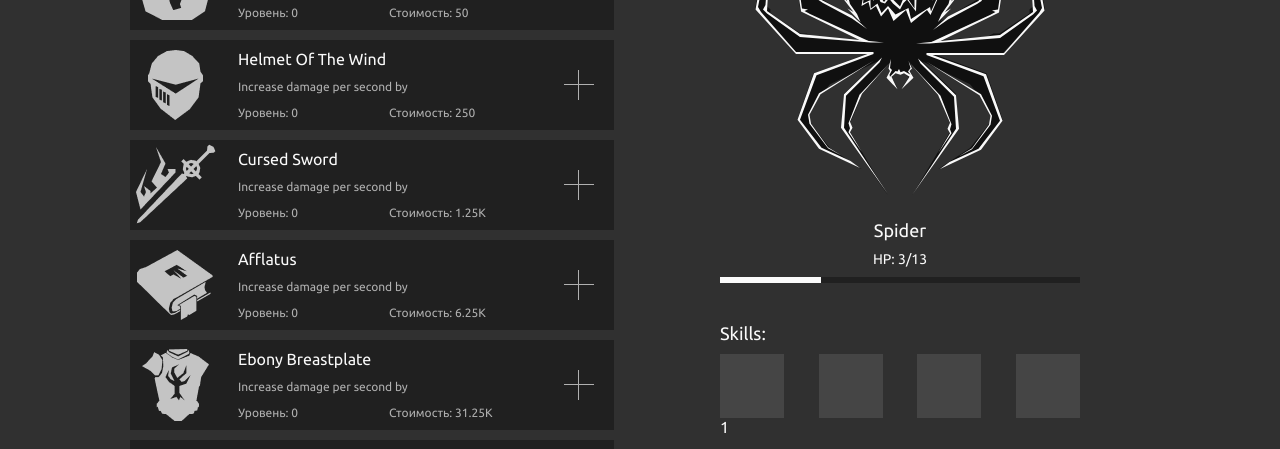
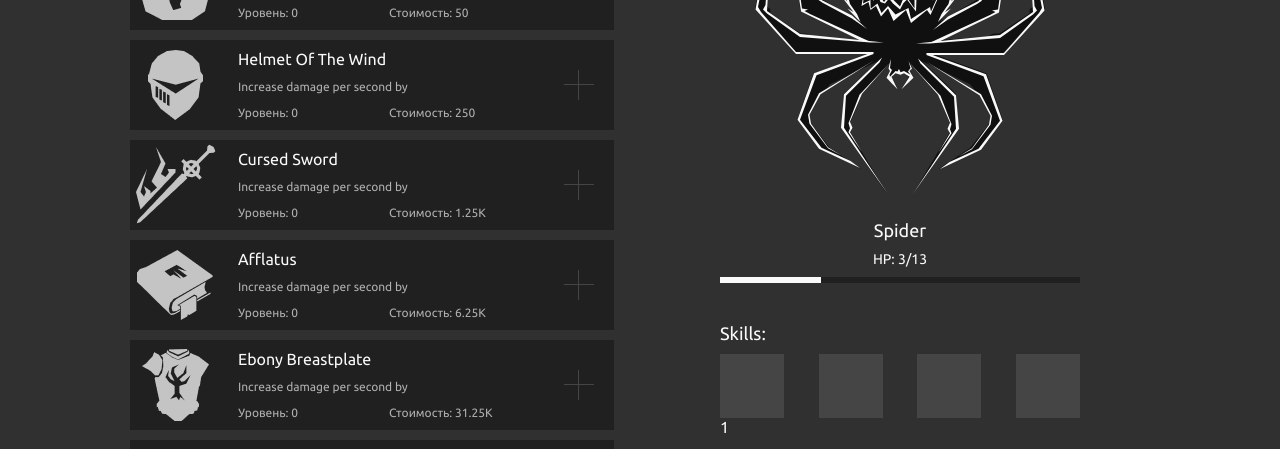
Before and after one commit to dansmht/VueJS-Clicker, a Vue app: page / in a window 1280 px wide. Shown: the part 260-709 px from the top of the page. Built offline with nearby package versions, Linux system fonts and the light colour scheme.

Commit message:
add arrow pic to upgrade

```diff
--- a/src/components/UpgradesPage/UpgradeCard.vue
+++ b/src/components/UpgradesPage/UpgradeCard.vue
@@ -24,22 +24,26 @@
     </div>
     <div
       class="icon"
-      :class="{gray: fullCost > gold}"
+      :class="{scalable: isAvailable}"
       @click="onClickHandler"
     >
-      <icon-plus :color="iconColor" />
+      <component
+        :is="level ? 'icon-up-arrow' : 'icon-plus'"
+        :color="iconColor"
+      />
     </div>
   </li>
 </template>
 
 <script>
 import IconPlus from '@/components/common/Icons/IconPlus.vue';
+import IconUpArrow from '@/components/common/Icons/IconUpArrow.vue';
 import { abbreviateNumber } from '@/utils/abbreviateNumber';
 import { calcUpgradeCostAndLevelsToUp } from '@/utils/formulas';
 
 export default {
   name: 'UpgradeCard',
-  components: { IconPlus },
+  components: { IconUpArrow, IconPlus },
   props: {
     idx: {
       type: Number,
@@ -89,11 +93,13 @@ export default {
     levelsToUp() {
       return this.fullCostAndLevelsToUp.levelsToUp;
     },
+    isAvailable() {
+      return this.gold >= this.fullCost;
+    },
     iconColor() {
-      const doc = getComputedStyle(document.documentElement);
-      return this.gold >= this.fullCost
-        ? doc.getPropertyValue('--font-main-color')
-        : doc.getPropertyValue('--font-sub-color');
+      return this.isAvailable
+        ? getComputedStyle(document.documentElement).getPropertyValue('--font-main-color')
+        : '#454545';
     },
   },
   methods: {
@@ -160,14 +166,14 @@ export default {
     margin: 0 20px;
     width: 30px;
     height: 30px;
+
+    &.scalable:hover {
+      transform: scale(1.25);
+    }
   }
 
   &:first-child {
     margin-top: 0;
   }
-
-  //&:last-child {
-  //  margin-bottom: 0;
-  //}
 }
 </style>
--- /dev/null
+++ b/src/components/common/Icons/IconUpArrow.vue
@@ -0,0 +1,40 @@
+<template>
+  <svg
+    width="30"
+    height="30"
+    viewBox="0 0 30 30"
+    fill="none"
+    xmlns="http://www.w3.org/2000/svg"
+  >
+    <rect
+      x="14.5337"
+      width="1.03812"
+      height="30"
+      :fill="color"
+    />
+    <rect
+      width="1.01924"
+      height="20.4557"
+      transform="matrix(0.720205 -0.693761 0.720205 0.693761 14.5337 0.707092)"
+      :fill="color"
+    />
+    <rect
+      width="1.01924"
+      height="20.4557"
+      transform="matrix(-0.720205 -0.693761 -0.720205 0.693761 15.4663 0.707092)"
+      :fill="color"
+    />
+  </svg>
+</template>
+
+<script>
+export default {
+  name: 'IconUpArrow',
+  props: {
+    color: {
+      type: String,
+      default: '#FAFAFA',
+    },
+  },
+};
+</script>
```
